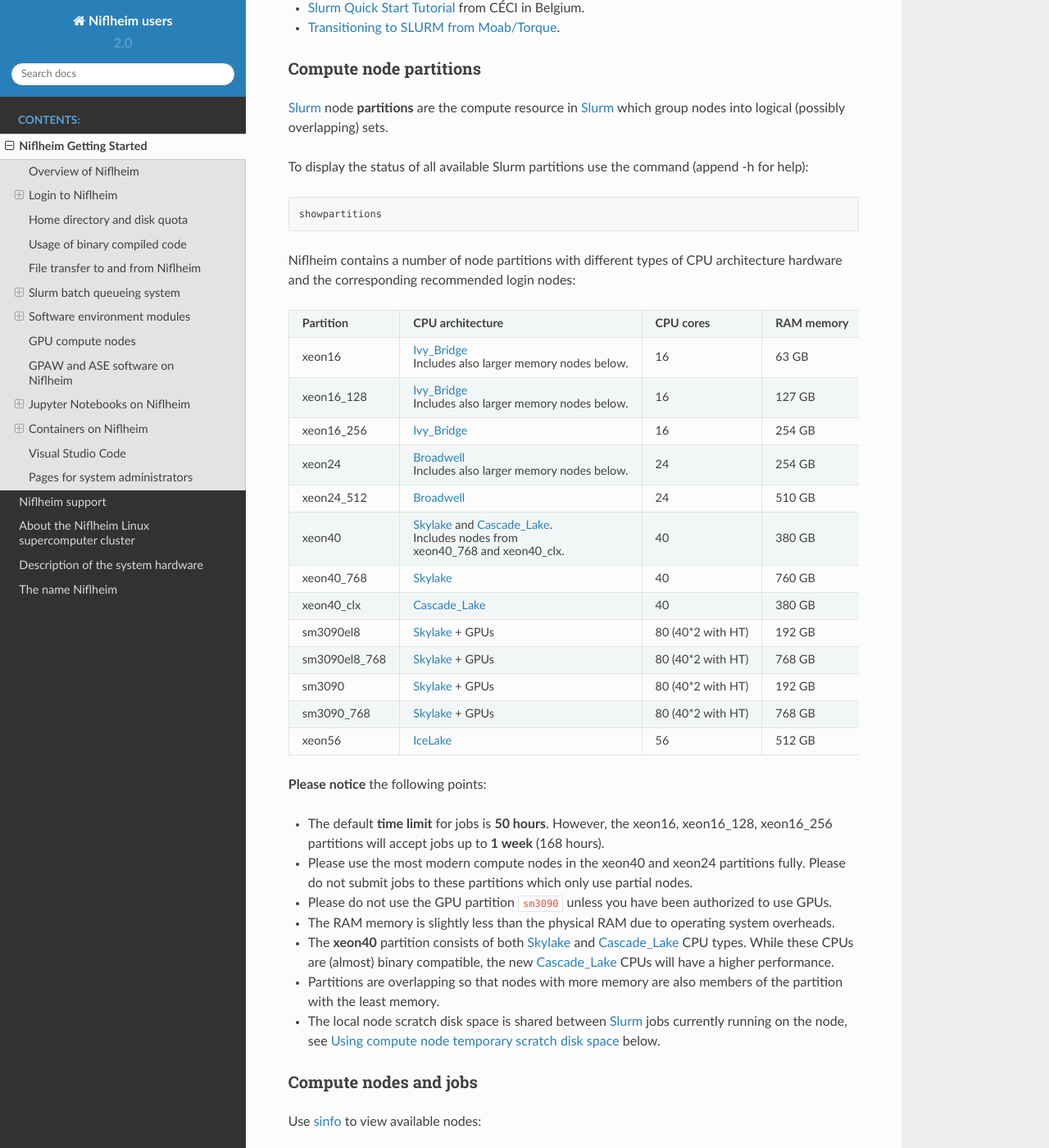
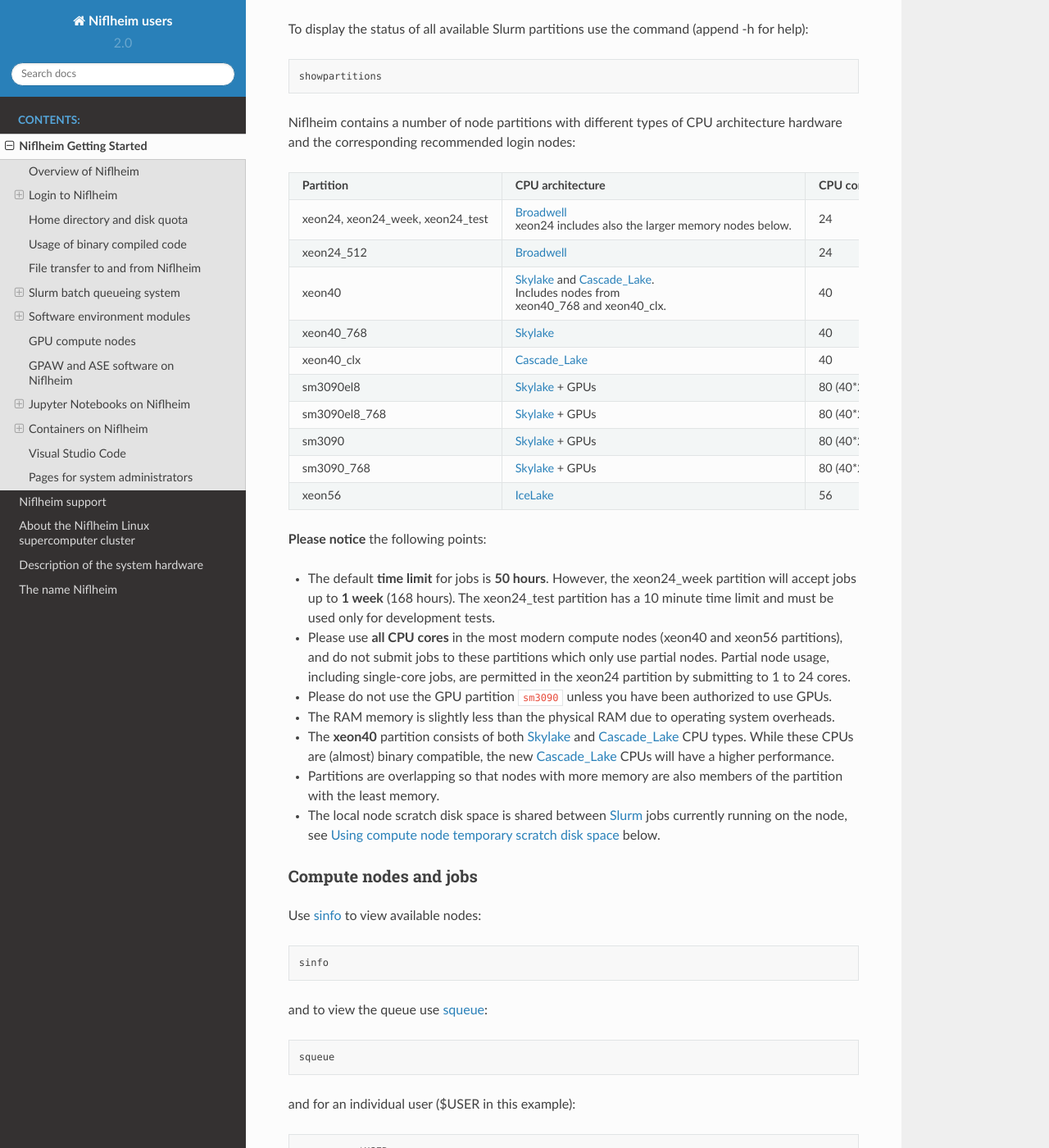
Before and after one commit to OleHolmNielsen/Niflheim_users, a Sphinx documentation site: the page built from docs/Niflheim_Getting_Started.rst, in a window 1280 px wide and 1400 px high, scrolled down 4834 px. Shown: the whole window at 82% size. Built offline with Sphinx 7.4.7 and the Read the Docs theme 2.0.0, drawn with Linux system fonts in a browser that asks for light colours; some of the changed text lies outside the part shown.

Commit message:
Removed documentation of the soon-to-be-retired xeon16 partitions

```diff
--- a/docs/Niflheim_Getting_Started.rst
+++ b/docs/Niflheim_Getting_Started.rst
@@ -41,13 +41,6 @@ Please login to the node type identical to the compute-nodes onto which you subm
 See `Compute node partitions`_ below and the :ref:`Hardware` page.
 
 The login nodes  are:
-
-* **thul.fysik.dtu.dk**: Login node for CPU type **xeon16**:
-
-  * thul: A 16-CPU (dual-processor, 8-core + Hyperthreading_ = 32 "virtual" cores), 64 GB of RAM.
-  * OS: CentOS_ 7.
-  * CPUs: Intel(R) Xeon(R) CPU E5-2670 0 @ 2.60GHz Sandy_Bridge_.
-  * Refer to this as CPU_ARCH= **sandybridge**. Use this login node also for the **ivybridge** architecture.
 
 * **sylg.fysik.dtu.dk** and **slid.fysik.dtu.dk**: Login nodes for CPU type **xeon24**:
 
@@ -253,35 +246,10 @@ Niflheim contains a number of node partitions with different types of CPU archit
     - **/tmp scratch disk**
     - **Login nodes**
     - **Linux OS**
-  * - xeon16
-    - Ivy_Bridge_
-
-      Includes also larger memory nodes below.
-    - 16
-    - 63 GB
-    - 198 GB
-    - thul
-    - CentOS 7
-  * - xeon16_128
-    - Ivy_Bridge_
-
-      Includes also larger memory nodes below.
-    - 16
-    - 127 GB
-    - 198 GB
-    - thul
-    - CentOS 7
-  * - xeon16_256
-    - Ivy_Bridge_
-    - 16
-    - 254 GB
-    - 198 GB
-    - thul
-    - CentOS 7
-  * - xeon24
+  * - xeon24, xeon24_week, xeon24_test
     - Broadwell_
 
-      Includes also larger memory nodes below.
+      xeon24 includes also the larger memory nodes below.
     - 24
     - 254 GB
     - 140 GB
@@ -358,10 +326,12 @@ Niflheim contains a number of node partitions with different types of CPU archit
 **Please notice** the following points:
 
 * The default **time limit** for jobs is **50 hours**.
-  However, the xeon16, xeon16_128, xeon16_256 partitions will accept jobs up to **1 week** (168 hours).
+  However, the xeon24_week partition will accept jobs up to **1 week** (168 hours).
+  The xeon24_test partition has a 10 minute time limit and must be used only for development tests.
 
-* Please use the most modern compute nodes in the xeon40 and xeon24 partitions fully.
-  Please do not submit jobs to these partitions which only use partial nodes.
+* Please use **all CPU cores** in the most modern compute nodes (xeon40 and xeon56 partitions),
+  and do not submit jobs to these partitions which only use partial nodes.
+  Partial node usage, including single-core jobs, are permitted in the xeon24 partition by submitting to 1 to 24 cores.
 
 * Please do not use the GPU partition ``sm3090`` unless you have been authorized to use GPUs.
 
@@ -445,10 +415,6 @@ You may validate your batch script, and return an estimate of when a job would b
   sbatch --test-only <scriptfile>  # No job is actually submitted.
 
 You can select a specific node partition (see `Compute node partitions`_) with lines in the script (or on the command line):
-
-* Select the 16-core nodes in the *xeon16 partition* (The Default partition)::
-
-  #SBATCH --partition=xeon16
 
 * Select the 24-core nodes in the *xeon24 partition*::
 
@@ -560,12 +526,11 @@ The most modern compute nodes with many CPU cores should be used fully by the ba
 
   xeon56 nodes should utilize 56 CPU cores per node
   xeon40 nodes should utilize 40 CPU cores per node
-  xeon24 nodes should utilize 24 CPU cores per node
-  xeon16 nodes should utilize 16 CPU cores per node, in case 2 or more nodes are used
+  xeon24 nodes should utilize 24 CPU cores per node, in case 2 or more nodes are used
 
-If you have jobs that use **less than 24 CPU cores per node**, we request that you use the older compute nodes::
+If you have jobs that use **less than 40 CPU cores per node**, we request that you use the older compute nodes::
 
-  xeon16 nodes support jobs using 1-16 CPU cores on 1 node
+  xeon24 nodes permit jobs using 1-24 CPU cores on 1 node
 
 Please see also the list of `Compute node partitions`_ above.
 
@@ -1033,7 +998,7 @@ An example job script running a container image ``lolcow.simg``::
 
   #!/bin/sh
   #SBATCH --mail-type=ALL
-  #SBATCH --partition=xeon16
+  #SBATCH --partition=xeon24
   #SBATCH --time=05:00
   #SBATCH --output=lolcow.%J.log
   apptainer exec lolcow.simg cowsay 'How did you get out of the container?'
```
